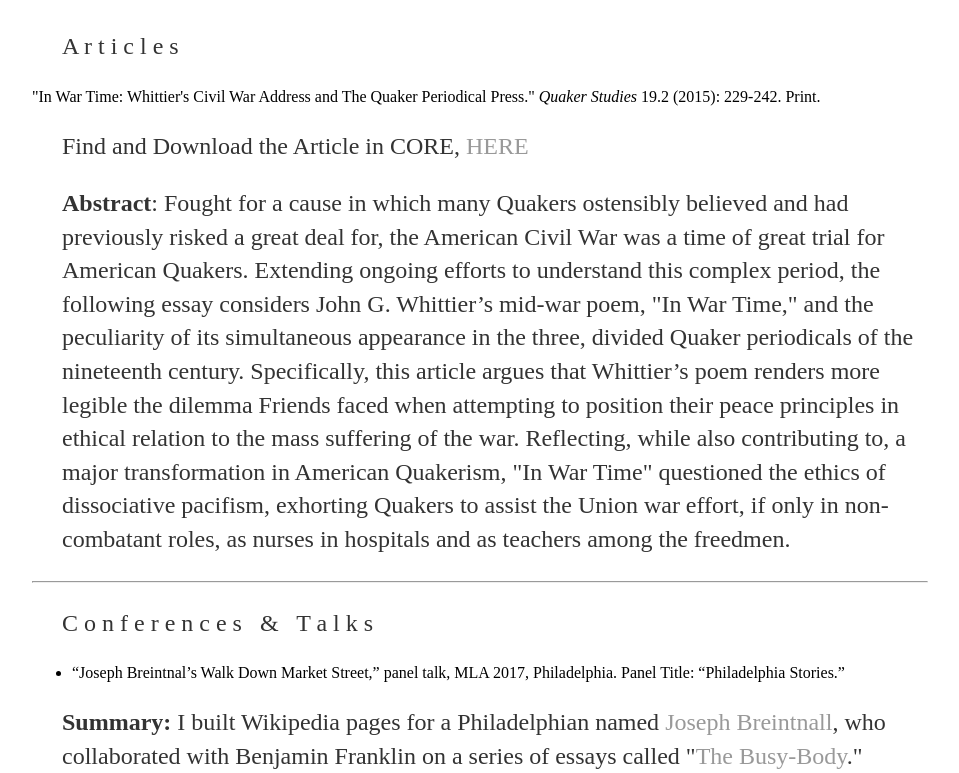
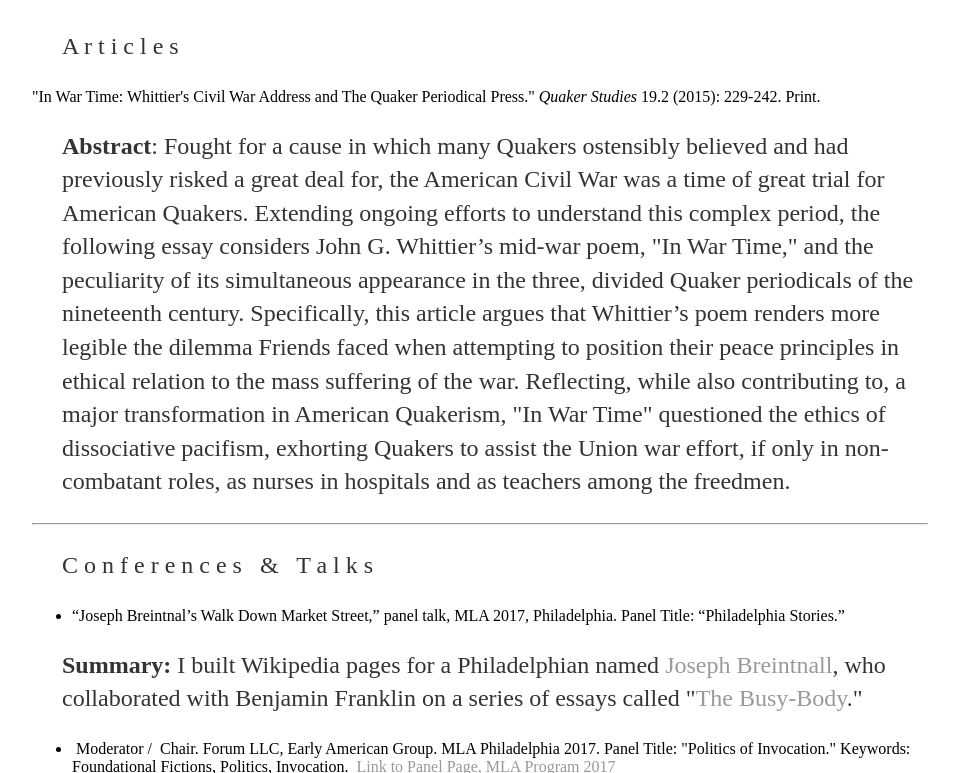
Before and after one commit to eanhello/eanhello.github.io, a Jekyll site: the page built from cv/index.html, in a window 1280 px wide and 900 px high, scrolled down 646 px, cut to the strip 127-900 px from the top of the window. Shown: the whole strip, without its empty margins (160-1119 px from the left). Built offline with Jekyll 4.4.1, drawn with Linux system fonts in a browser that asks for light colours.

Commit message:
Update index.html
Remove Link to MLA Core

```diff
--- a/cv/index.html
+++ b/cv/index.html
@@ -6,7 +6,7 @@ title: Ean High
 <p style="padding-left: 30px"><img class="wp-image-163 alignright" src="http://eanhigh.mla.hcommons.org/files/2016/04/Screen-Shot-2016-12-06-at-10.56.28-AM.png" alt="Link to Twitter Announcement" width="415" height="572" /></p>
 <p style="padding-left: 30px">A r t i c l e s</p>
 "In War Time: Whittier's Civil War Address and The Quaker Periodical Press." <i>Quaker Studies</i> 19.2 (2015): 229-242. Print.
-<p style="padding-left: 30px">Find and Download the Article in CORE, <a href="https://mla.hcommons.org/deposits/item/mla:425/">HERE</a></p>
+<p style="padding-left: 30px"></a></p>
 <p style="padding-left: 30px"><strong>Abstract</strong>: Fought for a cause in which many Quakers ostensibly believed and had previously risked a great deal for, the American Civil War was a time of great trial for American Quakers. Extending ongoing efforts to understand this complex period, the following essay considers John G. Whittier’s mid-war poem, "In War Time," and the peculiarity of its simultaneous appearance in the three, divided Quaker periodicals of the nineteenth century. Specifically, this article argues that Whittier’s poem renders more legible the dilemma Friends faced when attempting to position their peace principles in ethical relation to the mass suffering of the war. Reflecting, while also contributing to, a major transformation in American Quakerism, "In War Time" questioned the ethics of dissociative pacifism, exhorting Quakers to assist the Union war effort, if only in non- combatant roles, as nurses in hospitals and as teachers among the freedmen.</p>
 
 
```
